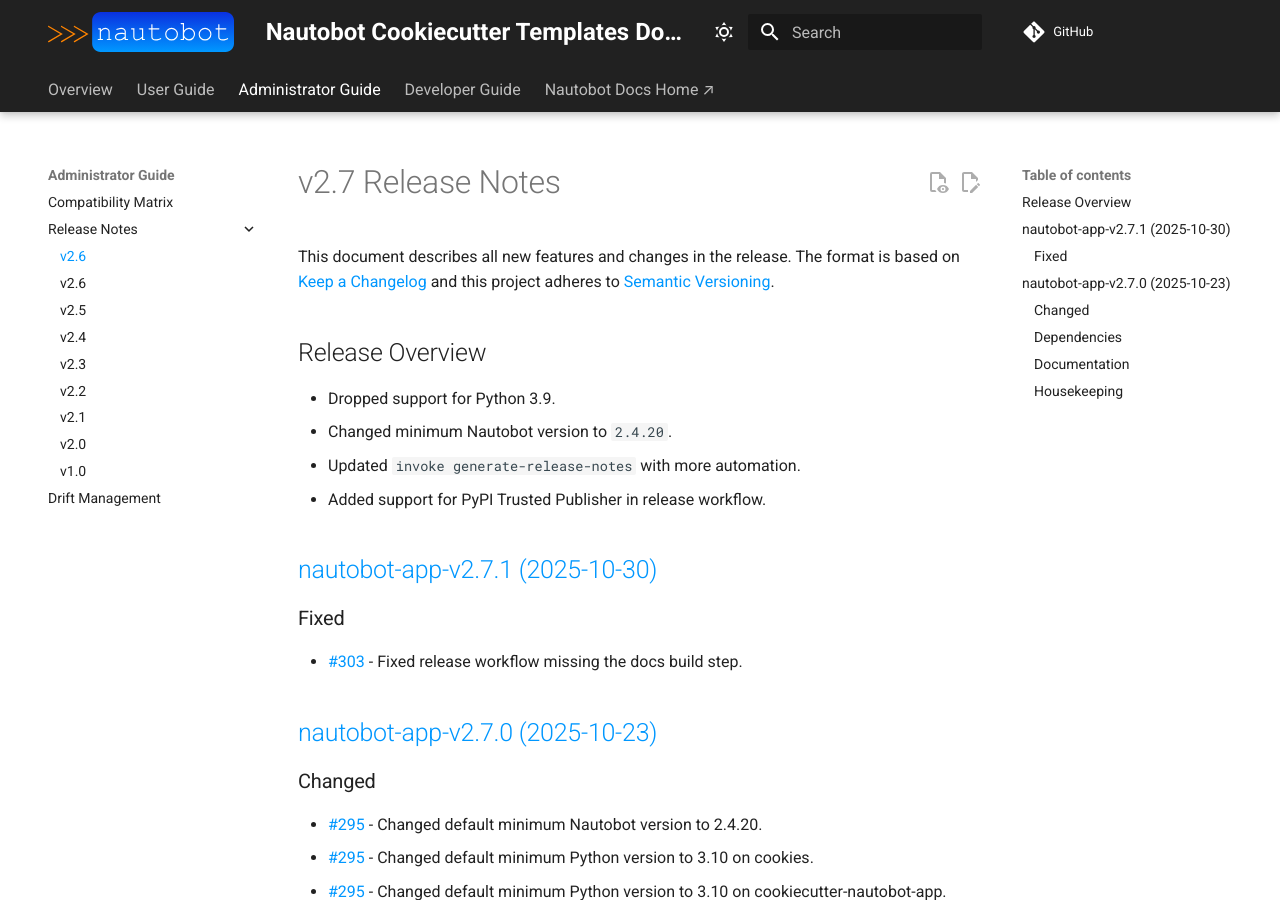
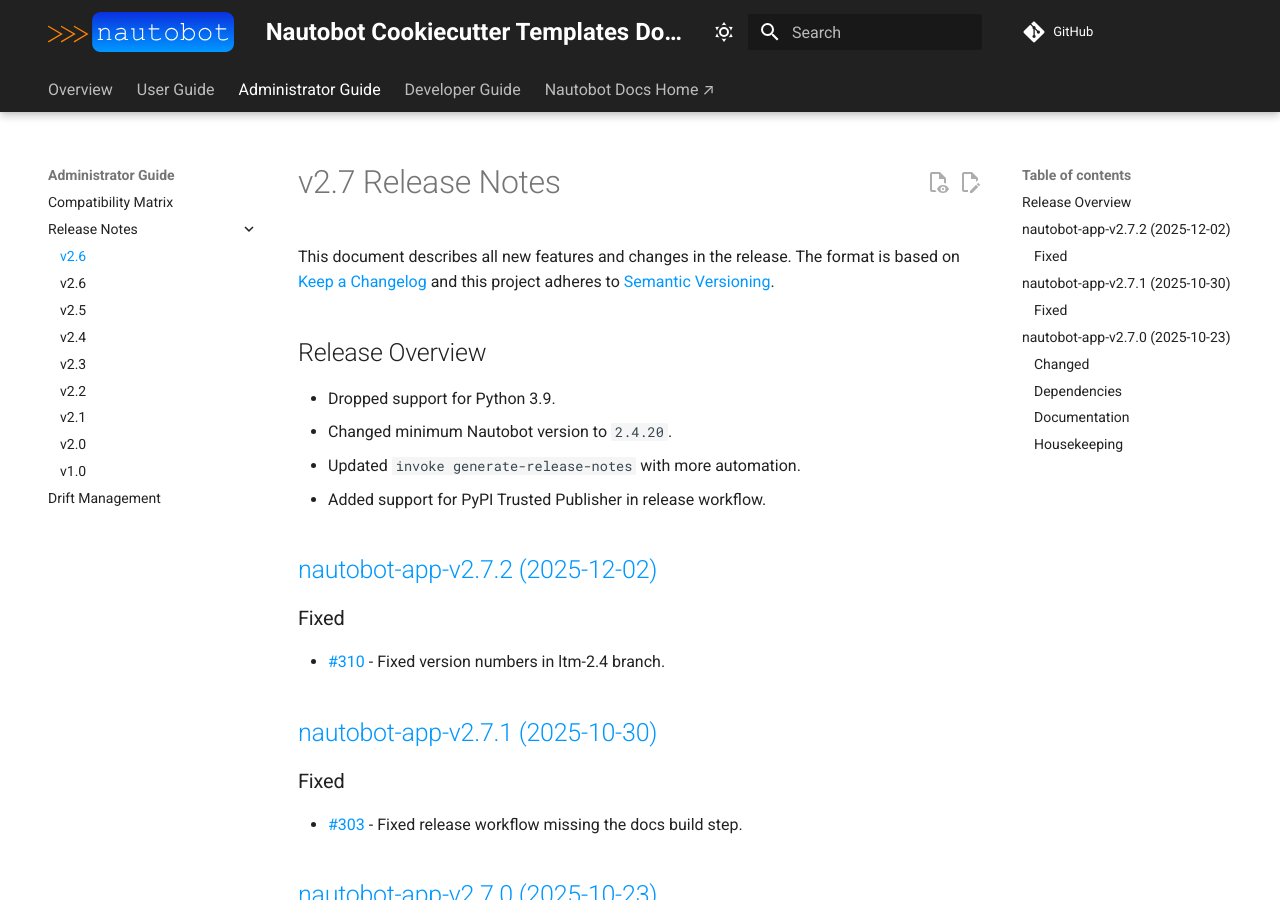
Before and after one commit to nautobot/cookiecutter-nautobot-app, an MkDocs documentation site: the page built from docs/admin/release_notes/version_2.7.md, in a window 1280 px wide and 900 px high. Built offline with MkDocs 1.6.1 and Material for MkDocs 9.7.7, drawn with Linux system fonts in a browser that asks for light colours; comment, search, counter and statistics services are not loaded.

Commit message:
add release notes

```diff
--- a/docs/admin/release_notes/version_2.7.md
+++ b/docs/admin/release_notes/version_2.7.md
@@ -10,6 +10,12 @@
 - Added support for PyPI Trusted Publisher in release workflow.
 
 <!-- towncrier release notes start -->
+## [nautobot-app-v2.7.2 (2025-12-02)](https://github.com/nautobot/cookiecutter-nautobot-app/releases/tag/nautobot-app-v2.7.2)
+
+### Fixed
+
+- [#310](https://github.com/nautobot/cookiecutter-nautobot-app/issues/310) - Fixed version numbers in ltm-2.4 branch.
+
 ## [nautobot-app-v2.7.1 (2025-10-30)](https://github.com/nautobot/cookiecutter-nautobot-app/releases/tag/nautobot-app-v2.7.1)
 
 ### Fixed
```
